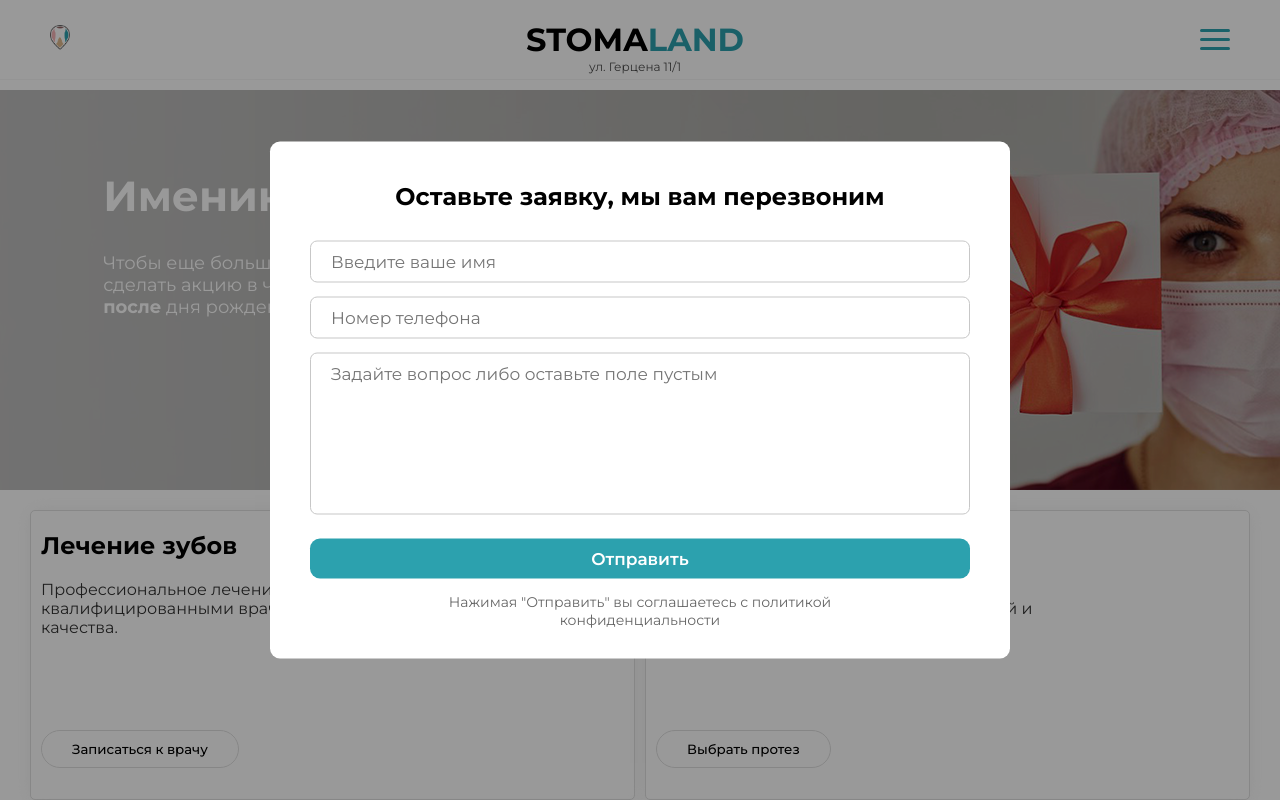
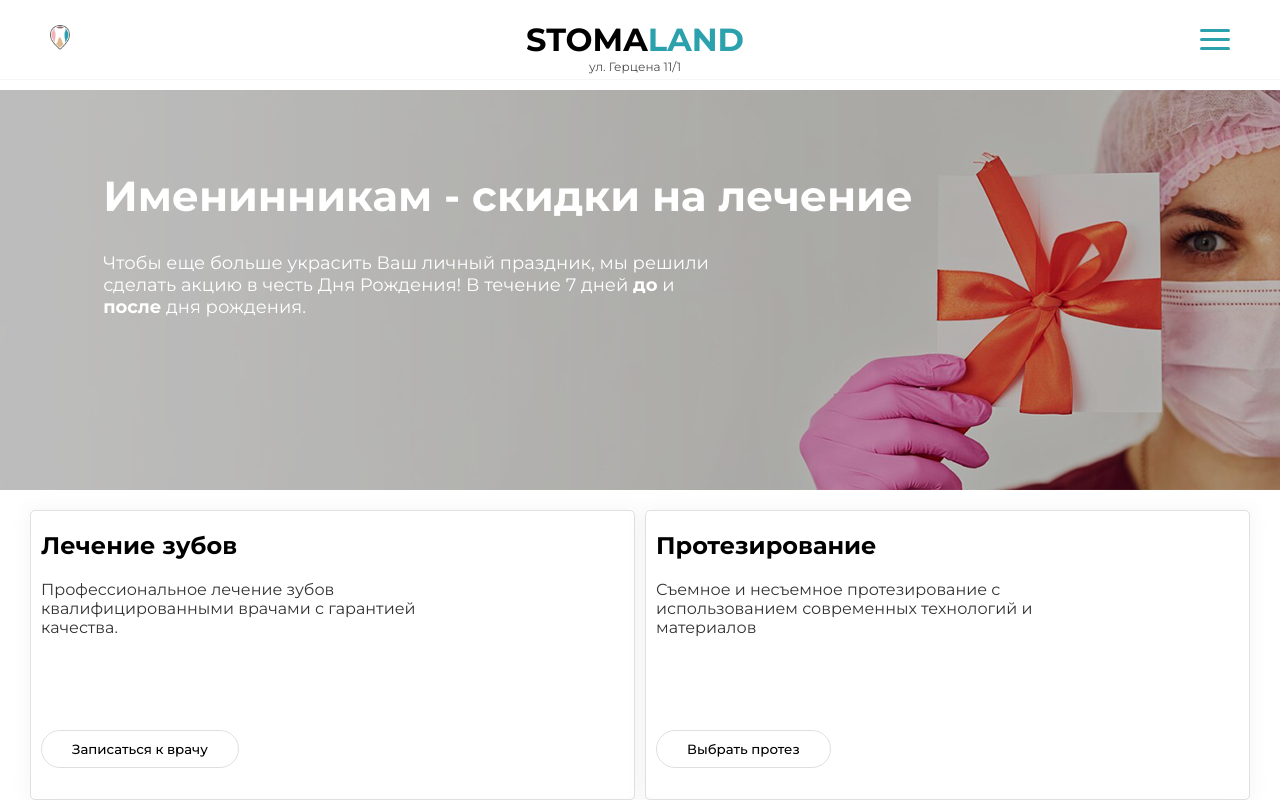
Before and after one commit to ErlanAkimov/stomaland, a React (Create React App) app: page / in a window 1280 px wide. Shown: the top 800 px of the page. Built offline with nearby package versions, Linux system fonts and the light colour scheme.

Commit message:
add modal

```diff
--- a/src/App.js
+++ b/src/App.js
@@ -40,7 +40,7 @@ function App() {
 		<Provider>
 			<BrowserRouter>
 
-				{modal ? <Modal /> : <Modal />}
+				{modal ? <Modal closeModal={closeModal} /> : null}
 
 				{header}
 				{/* <SearchLine /> */}
@@ -59,6 +59,10 @@ function App() {
 		setModal(true);
 	}
 
+	function closeModal() {
+		setModal(false)
+	}
+
 	function headerChooser() {
 		if (window.innerWidth < 1365) {
 			setHeader(
--- a/src/components/Modal/Modal.jsx
+++ b/src/components/Modal/Modal.jsx
@@ -1,10 +1,10 @@
 import styles from './modal.module.scss';
 // import
 
-function Modal() {
+function Modal({closeModal}) {
 	return (
 		<div className={styles.main}>
-			<div className={styles.overlay}></div>
+			<div className={styles.overlay} onClick={closeModal}></div>
             <div className={styles.modal_wrapper}>
                 <h2 className={styles.title}>
                     Оставьте заявку, мы вам перезвоним
--- a/src/components/data.js
+++ b/src/components/data.js
@@ -131,7 +131,7 @@ export const stuff = [
 		img_full: doc3,
 		department: 'Терапевтическая стоматология, ортодонтия',
 		specialization: 'Врач-стоматолог-терапевт-ортодонт',
-		experience: 'Более 17 лет',
+		experience: 'Более 5 лет',
 		schedule_days: ['Пн - Пт', 'Сб'],
 		schedule_time: ['с 9-00 до 18-00', 'с 10-00 до 15-00'],
 		schedule_remark: '*по записи',
```
